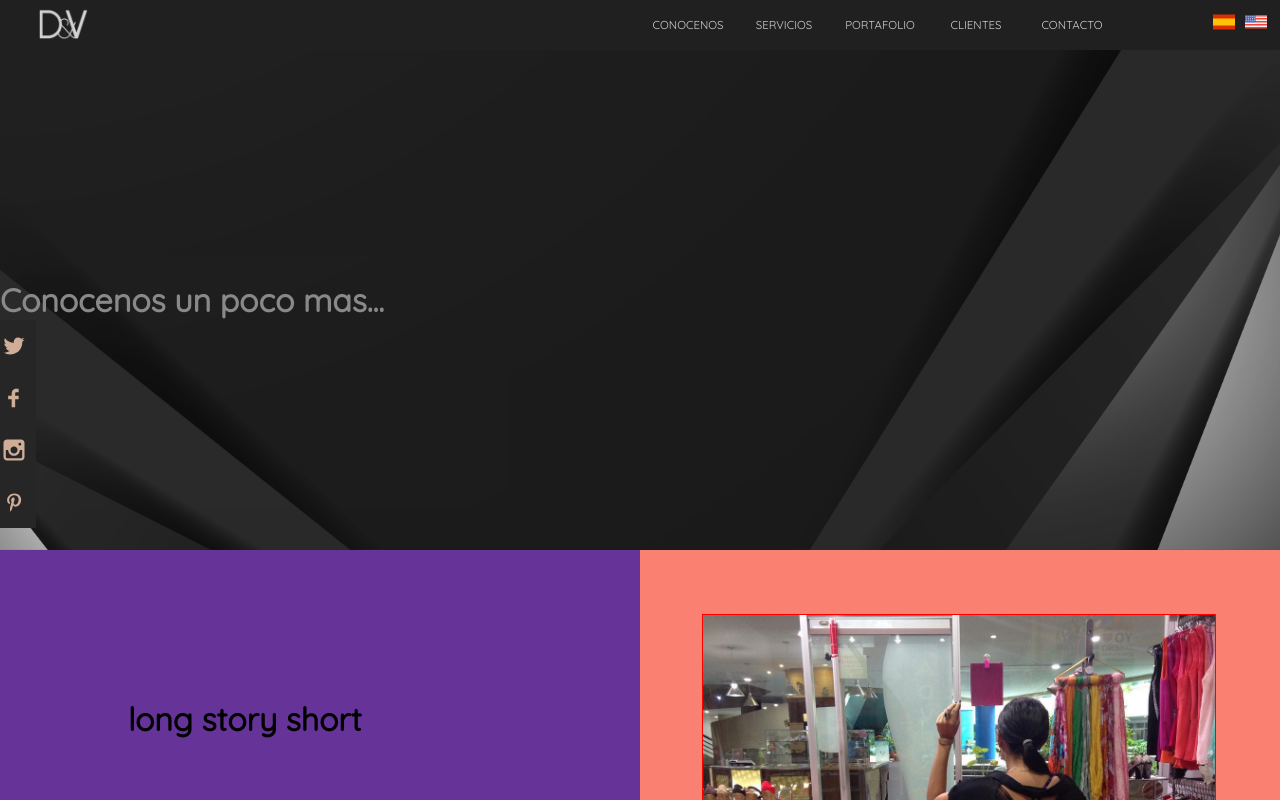
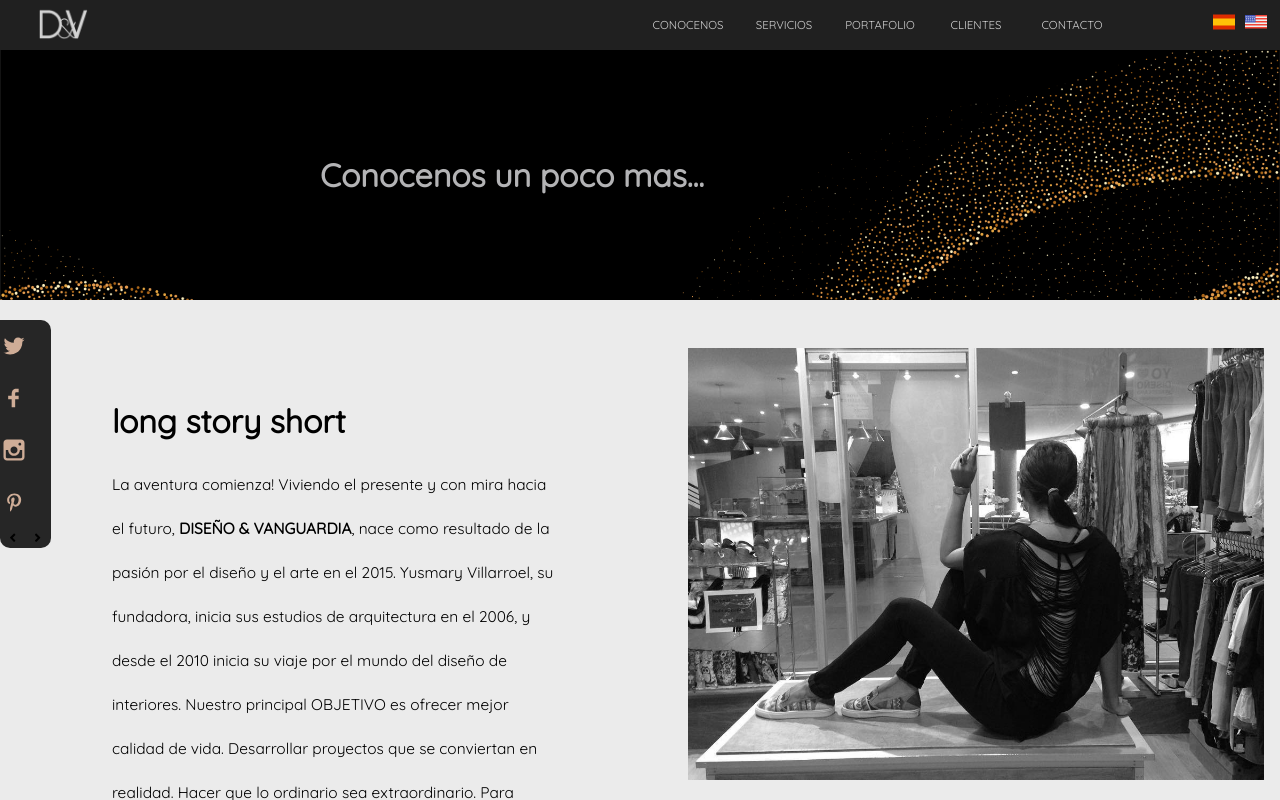
Before and after one commit to jose-valero/dyv-app, a React (Create React App) app: page /about in a window 1280 px wide. Shown: the top 800 px of the page. Built offline with nearby package versions, Linux system fonts and the light colour scheme; a web font is replaced by a local one.

Commit message:
fix some animations on about view and some general hovers

```diff
--- a/src/assets/styles/Vars.scss
+++ b/src/assets/styles/Vars.scss
@@ -100,6 +100,10 @@ $color-pinterest: #e60023;
 
 @mixin centerFlex {
   display: flex;
+  display: -webkit-box;
+  display: -moz-box;
+  display: -ms-flexbox;
+  display: -webkit-flex;
   justify-content: center;
 }
 @mixin startFlex {
@@ -121,19 +125,19 @@ $color-pinterest: #e60023;
 @mixin keyframes {
   @keyframes bg {
     0% {
-      background-size: 0 3px, 3px 0, 0 3px, 3px 0;
+      background-size: 0 1px, 1px 0, 0 1px, 1px 0;
     }
     25% {
-      background-size: 100% 3px, 3px 0, 0 3px, 3px 0;
+      background-size: 100% 1px, 1px 0, 0 1px, 1px 0;
     }
     50% {
-      background-size: 100% 3px, 3px 100%, 0 3px, 3px 0;
+      background-size: 100% 1px, 1px 100%, 0 1px, 1px 0;
     }
     75% {
-      background-size: 100% 3px, 3px 100%, 100% 3px, 3px 0;
+      background-size: 100% 1px, 1px 100%, 100% 1px, 1px 0;
     }
     100% {
-      background-size: 100% 3px, 3px 100%, 100% 3px, 3px 100%;
+      background-size: 100% 1px, 1px 100%, 100% 1px, 1px 100%;
     }
   }
 }
@@ -144,8 +148,33 @@ $color-pinterest: #e60023;
     linear-gradient(to bottom, $warm_oj-1 100%, $warm_oj-1 100%),
     linear-gradient(to right, $warm_oj-1 100%, $warm_oj-1 100%),
     linear-gradient(to bottom, $warm_oj-1 100%, $warm_oj-1 100%);
-  background-size: 100% 3px, 3px 100%, 100% 3px, 3px 100%;
+  background-size: 100% 1px, 1px 100%, 100% 1px, 1px 100%;
   background-position: 0 0, 100% 0, 100% 100%, 0 100%;
   animation: bg 1.25s cubic-bezier(0.19, 1, 0.22, 1) 1;
   animation-play-state: paused;
 }
+
+@mixin grayscale {
+  filter: url('#grayscale');
+  -webkit-filter: grayscale(100%);
+  -moz-filter: grayscale(100%);
+  -ms-filter: grayscale(100%);
+  -o-filter: grayscale(100%);
+  filter: grayscale(100%);
+  filter: Gray();
+}
+
+@mixin transition5 {
+  -webkit-transition: all 0.5s ease;
+  -moz-transition: all 0.5s ease;
+  -ms-transition: all 0.5s ease;
+  -o-transition: all 0.5s ease;
+  transition: all 0.5s ease;
+}
+@mixin nograyscale {
+  -webkit-filter: grayscale(0%);
+  -moz-filter: grayscale(0%);
+  -ms-filter: grayscale(0%);
+  -o-filter: grayscale(0%);
+  filter: none;
+}
--- a/src/assets/styles/components/About.scss
+++ b/src/assets/styles/components/About.scss
@@ -4,21 +4,22 @@
   margin-top: 50px;
   // display: flex;
   height: auto;
-  background-color: $pal-2_light-dark;
+  background-color: $pal-2_light-gray;
+  // overflow: hidden;
 }
 
 .about__hero {
-  background-image: url('../../statics/images/test_ban_1.png');
+  background-image: url('../../statics/images/test_ban_2.png');
   background-repeat: no-repeat;
   background-size: cover;
   background-position: center center;
-  height: 500px;
+  height: 250px;
   width: 100%;
   display: flex;
   align-items: center;
-  opacity: 0.7;
+  // opacity: 0.7;
   & h1 {
-    text-align: center;
+    margin: 25%;
     color: $warm_gray;
   }
 }
@@ -27,39 +28,49 @@
   display: flex;
   width: 100%;
   height: auto;
+  margin: 1rem;
 
   .about__left-section {
-    background-color: rebeccapurple;
+    // background-color: rebeccapurple;
     width: 100%;
 
     .about__left-section-content {
       @include keyframes;
       @include animationBorder;
-      width: 50%;
-      margin: 15%;
+      width: 70%;
+      margin: 5% auto;
       padding: 2rem;
-
       &:hover {
         animation-play-state: running;
+      }
+      & p {
+        @include textResponsive;
+        line-height: 2.75rem;
       }
     }
   }
 
   .about__right-section {
-    background-color: salmon;
+    // background-color: salmon;
     width: 100%;
 
     .about__right-section-content {
-      margin: 5%;
+      margin: auto;
       padding: 2rem;
       height: auto;
+      @include centerFlex;
+      align-items: center;
       & img {
-        border: 1px solid red;
-        // margin: 5%;
-        float: right;
+        @include grayscale;
+        @include transition5;
         width: 100%;
         height: auto;
-        // padding: 2rem;
+      }
+      & img:hover {
+        @include nograyscale;
+        @include transition5;
+        box-shadow: 0 1.5px 3px 0 $winter_dark;
+        transform: scale(1.01);
       }
     }
   }
--- a/src/assets/styles/components/Home.scss
+++ b/src/assets/styles/components/Home.scss
@@ -1,7 +1,7 @@
 @import '../Vars.scss';
 .home__container {
   @include fluid;
-  height: 100vh;
+  height: auto;
   margin-top: 50px;
   display: flex;
   margin-bottom: 0;
--- a/src/assets/styles/components/general/Footer.scss
+++ b/src/assets/styles/components/general/Footer.scss
@@ -78,8 +78,6 @@
   }
   ul {
     margin: 1rem auto;
-
-    // background-color: rebeccapurple;
   }
 }
 
@@ -181,6 +179,10 @@
       @include breakpoint(mobile) {
         @include textFooterResponsive;
       }
+      & :hover {
+        color: $warm_oj-1;
+        opacity: 0.9;
+      }
     }
   }
 }
--- a/src/assets/styles/components/general/SocialMedia.scss
+++ b/src/assets/styles/components/general/SocialMedia.scss
@@ -47,6 +47,17 @@ ul {
   // }
 }
 
+.banner__social--showHide button {
+  outline: 0;
+  background-color: transparent;
+  color: none;
+  border: none;
+  cursor: pointer;
+  &:hover {
+    transform: scale(1.2);
+  }
+}
+
 #twitter:hover {
   color: $color-twitter;
 }
--- a/src/components/About.jsx
+++ b/src/components/About.jsx
@@ -45,7 +45,6 @@ const About = (props) => {
             <div className='about__right-section'>
               <div className='about__right-section-content'>
                 <img src={testImg} alt='' data-aos='fade-left' className='' />
-
               </div>
             </div>
           </div>
--- a/src/components/Home.jsx
+++ b/src/components/Home.jsx
@@ -47,7 +47,7 @@ const Home = (props) => {
                 hacer para ti y aqui continuamos con un texto sea claro, corto y
                 precizo que llame a la accion de dar click
               </p>
-              <Button name='Conocenos' route='#' />
+              <Button name='Conocenos' route='/about' />
             </div>
           </div>
         </section>
@@ -87,7 +87,7 @@ const Home = (props) => {
                 and here we continue with a text that is clear, short and I need
                 to call the action to click
               </p>
-              <Button name='About Us' route='#' />
+              <Button name='About Us' route='/about' />
             </div>
           </div>
         </section>
--- a/src/components/general/SocialMedia.jsx
+++ b/src/components/general/SocialMedia.jsx
@@ -1,4 +1,4 @@
-import React from 'react';
+import React, { useState } from 'react';
 import '../../assets/styles/components/general/SocialMedia.scss';
 
 import {
@@ -8,7 +8,13 @@ import {
   TiSocialPinterest,
 } from 'react-icons/ti';
 
+import { FaAngleLeft, FaAngleRight } from 'react-icons/fa';
+
 const SocialMedia = () => {
+  // const [isVivisble, setVisible] = useState(true);
+
+
+
   return (
     <>
       <div className='banner__social-media'>
@@ -40,6 +46,14 @@ const SocialMedia = () => {
             <TiSocialPinterest id='pinterest' className='banner__sm-item' />
           </a>
         </li>
+        <div className='banner__social--showHide'>
+          <button value='hide' onClick={() => {}}>
+            <FaAngleLeft value='left' />
+          </button>
+          <button value='show' onClick={() => {}}>
+            <FaAngleRight value='right' />
+          </button>
+        </div>
       </div>
     </>
   );
```
